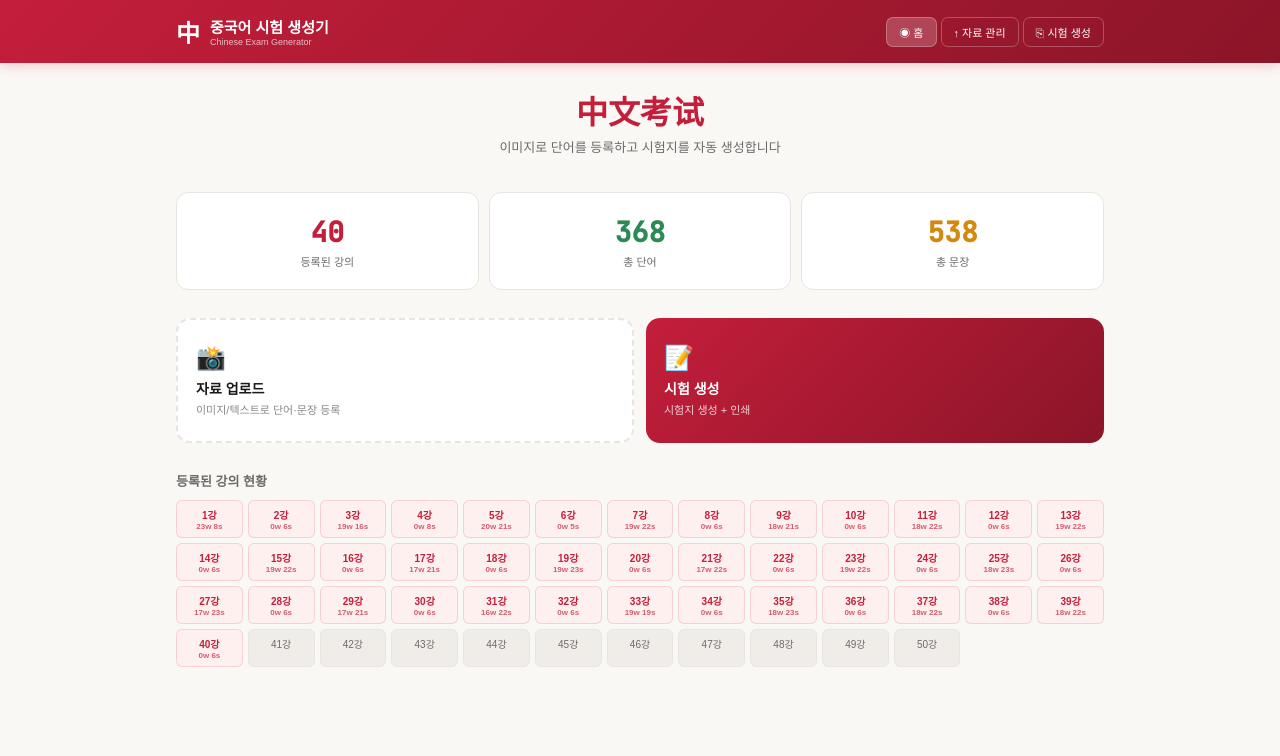
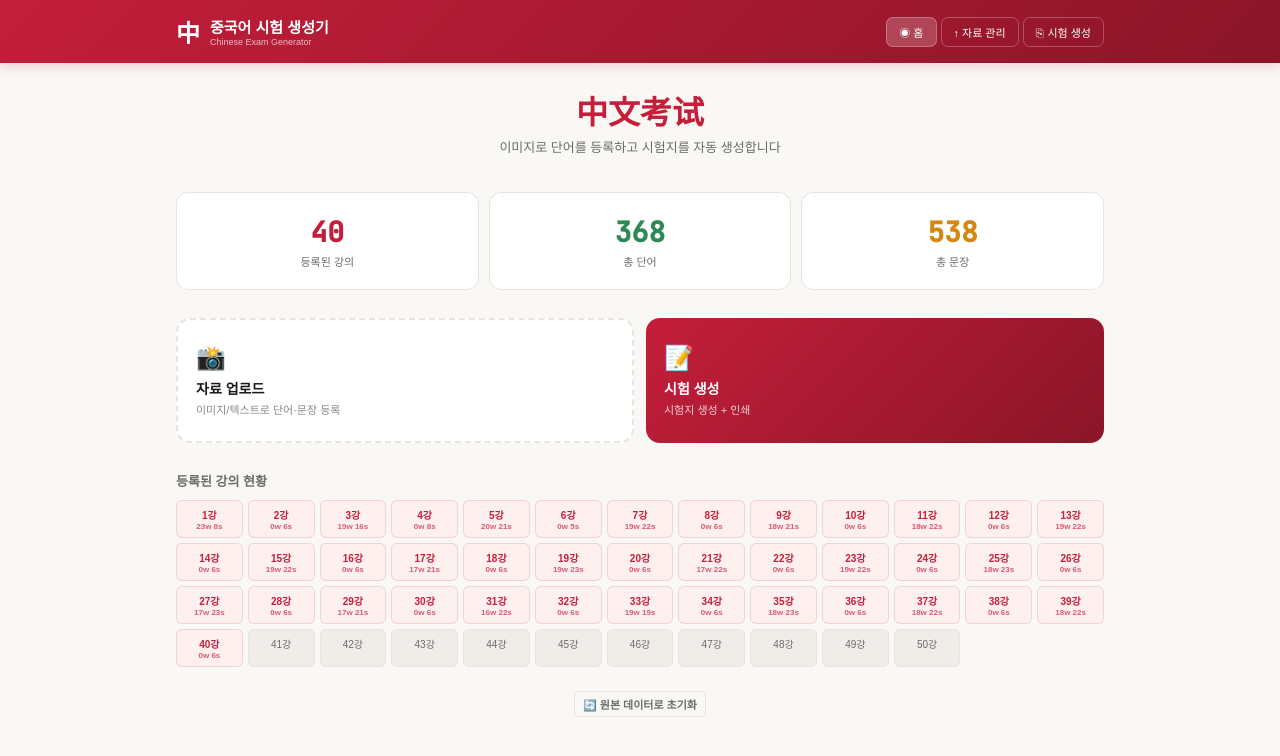
Before and after one commit to jaedol2023-oss/Chinese_exam, a website: page public/index.html in a window 1280 px wide. Drawn offline with Linux system fonts and the light colour scheme; a web font is replaced by a local one.

Commit message:
add reset button

```diff
--- a/public/index.html
+++ b/public/index.html
@@ -135,6 +135,7 @@ textarea.inp{min-height:100px;font-family:var(--fm);line-height:1.7;resize:verti
     <button class="act" id="h-exam" onclick="go('config')" disabled><div class="ic">📝</div><div class="ti">시험 생성</div><div class="de" id="h-exam-d">먼저 자료를 업로드하세요</div></button>
   </div>
   <div id="h-grid-sec" style="display:none"><div class="sec-hd">등록된 강의 현황</div><div class="lgrid" id="h-grid"></div></div>
+  <div style="margin-top:24px;text-align:center"><button class="btn btn-o btn-sm" onclick="resetData()" style="font-size:11px;color:var(--ts)">🔄 원본 데이터로 초기화</button></div>
 </div>
 
 <!-- UPLOAD -->
@@ -464,6 +465,14 @@ function rExam(){
 }
 function togAns(){SA=!SA;rExam();}
 
+function resetData(){
+  if(!confirm('원본 데이터(서버 data.json)로 되돌릴까요?\n개인적으로 추가/삭제한 내용은 사라집니다.'))return;
+  localStorage.removeItem(SK);
+  fetch('/data.json').then(function(r){return r.json()}).then(function(d){
+    L=d;save();rHome();alert('✅ 원본 데이터로 초기화 완료!');
+  }).catch(function(){alert('서버 데이터를 불러올 수 없습니다.');});
+}
+
 rHome();
 </script>
 </body>
```
Also changed, not shown: vercel.json.
